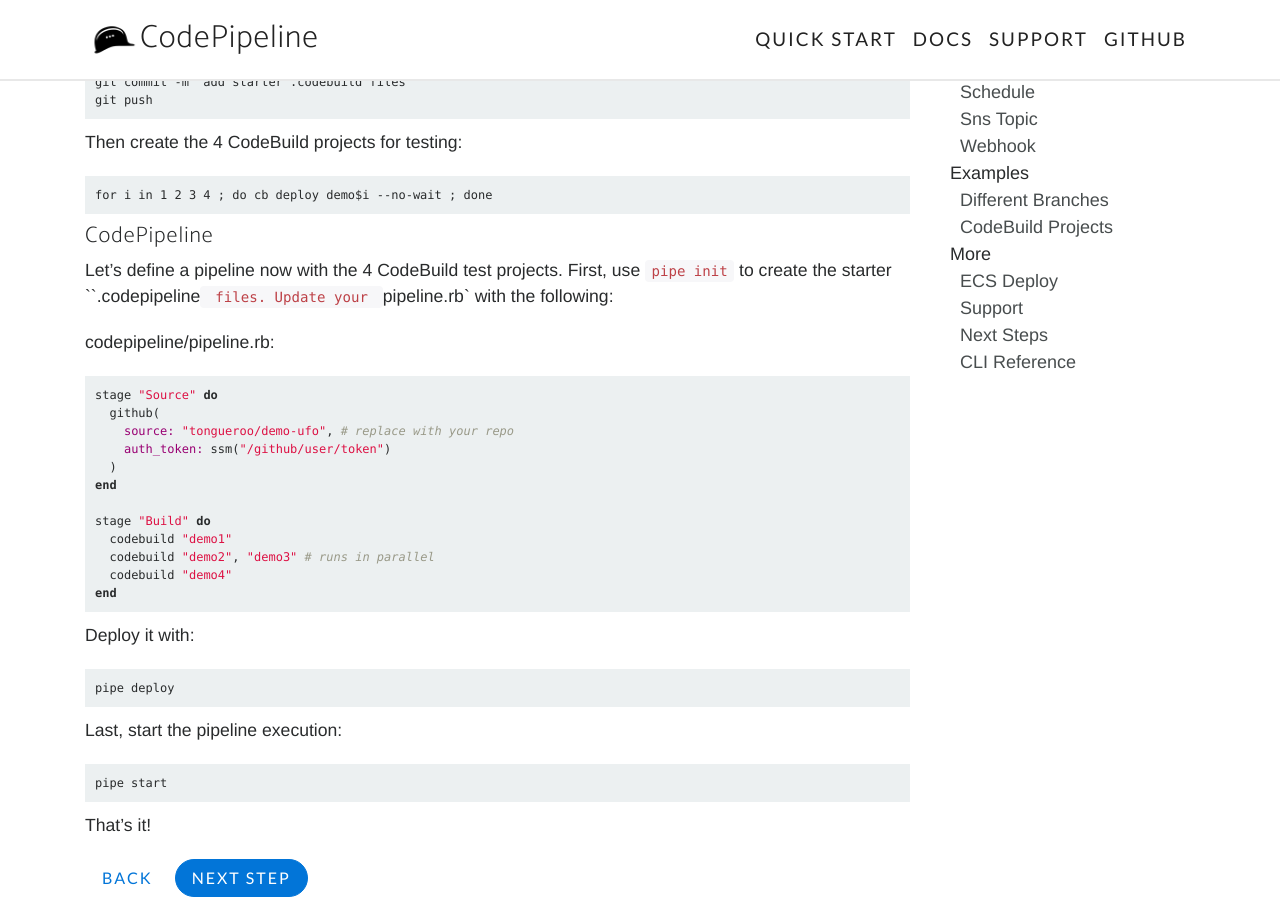
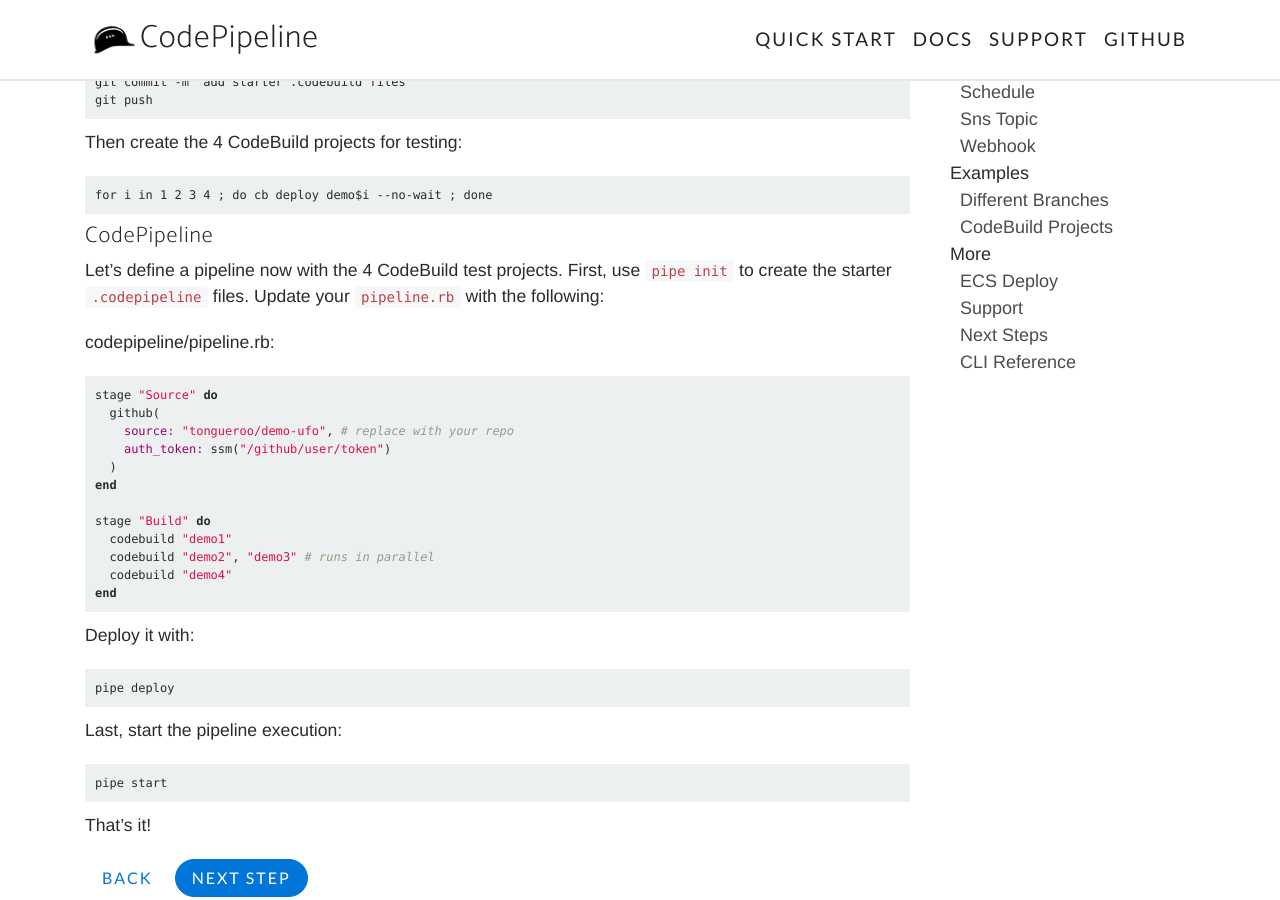
Before and after one commit to boltops-tools/pipedream, a Jekyll site: the page built from docs/_docs/examples/multiple-codebuild-projects.md, in a window 1280 px wide and 900 px high, scrolled down 379 px. Built offline with Jekyll 4.4.1, drawn with Linux system fonts in a browser that asks for light colours; some web fonts are replaced.

Commit message:
update docs

```diff
--- a/docs/_docs/examples/multiple-codebuild-projects.md
+++ b/docs/_docs/examples/multiple-codebuild-projects.md
@@ -26,7 +26,7 @@
 
 ## CodePipeline
 
-Let's define a pipeline now with the 4 CodeBuild test projects. First, use `pipe init` to create the starter ``.codepipeline` files. Update your `pipeline.rb` with the following:
+Let's define a pipeline now with the 4 CodeBuild test projects. First, use `pipe init` to create the starter `.codepipeline` files. Update your `pipeline.rb` with the following:
 
 codepipeline/pipeline.rb:
 
```
